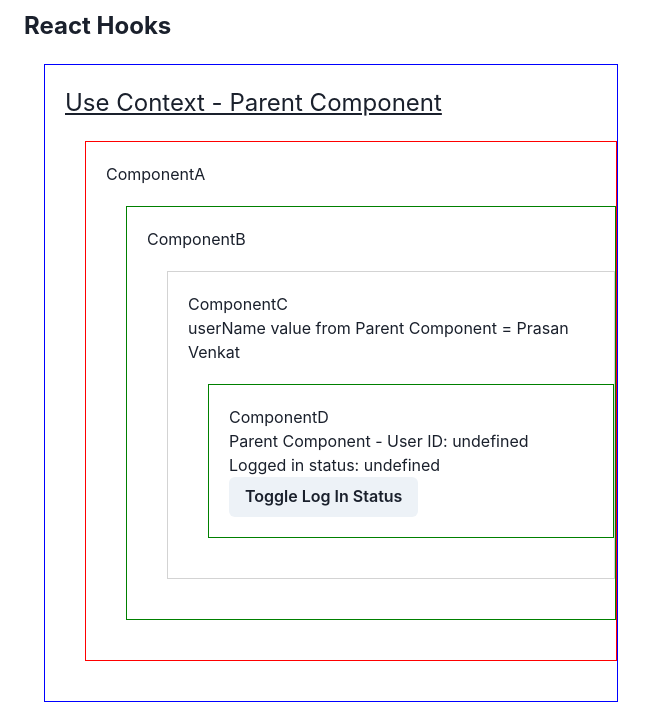
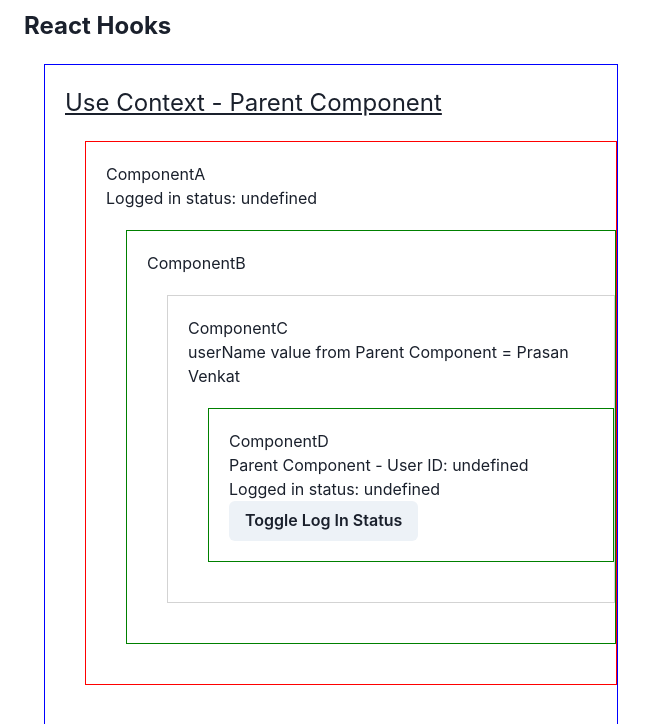
Before and after one commit to prasanvb/reactHooks-chakra, a Next.js app: page /usecontext in a window 1280 px wide. Shown: the top 724 px of the page, without its empty margins (0-656 px from the left). Built offline with nearby package versions, Linux system fonts and the light colour scheme; no server answers.

Commit message:
minor to useContext compA (#1)

```diff
--- a/src/Components/usecontext/ComponentA.js
+++ b/src/Components/usecontext/ComponentA.js
@@ -1,11 +1,14 @@
-import React from "react";
+import React, { useContext } from "react";
+import { userAuthDetails } from "../../../pages/usecontext/index";
 import { Container } from "@chakra-ui/layout";
 import ComponentB from "../../Components/usecontext/ComponentB";
 
 const ComponentA = () => {
+  const [authDetails] = useContext(userAuthDetails);
   return (
     <Container p={5} m={5} border="1px solid" borderColor="red">
       ComponentA
+      <div>{`Logged in status: ${authDetails?.isLoggedIn}`}</div>
       <ComponentB></ComponentB>
     </Container>
   );
```
